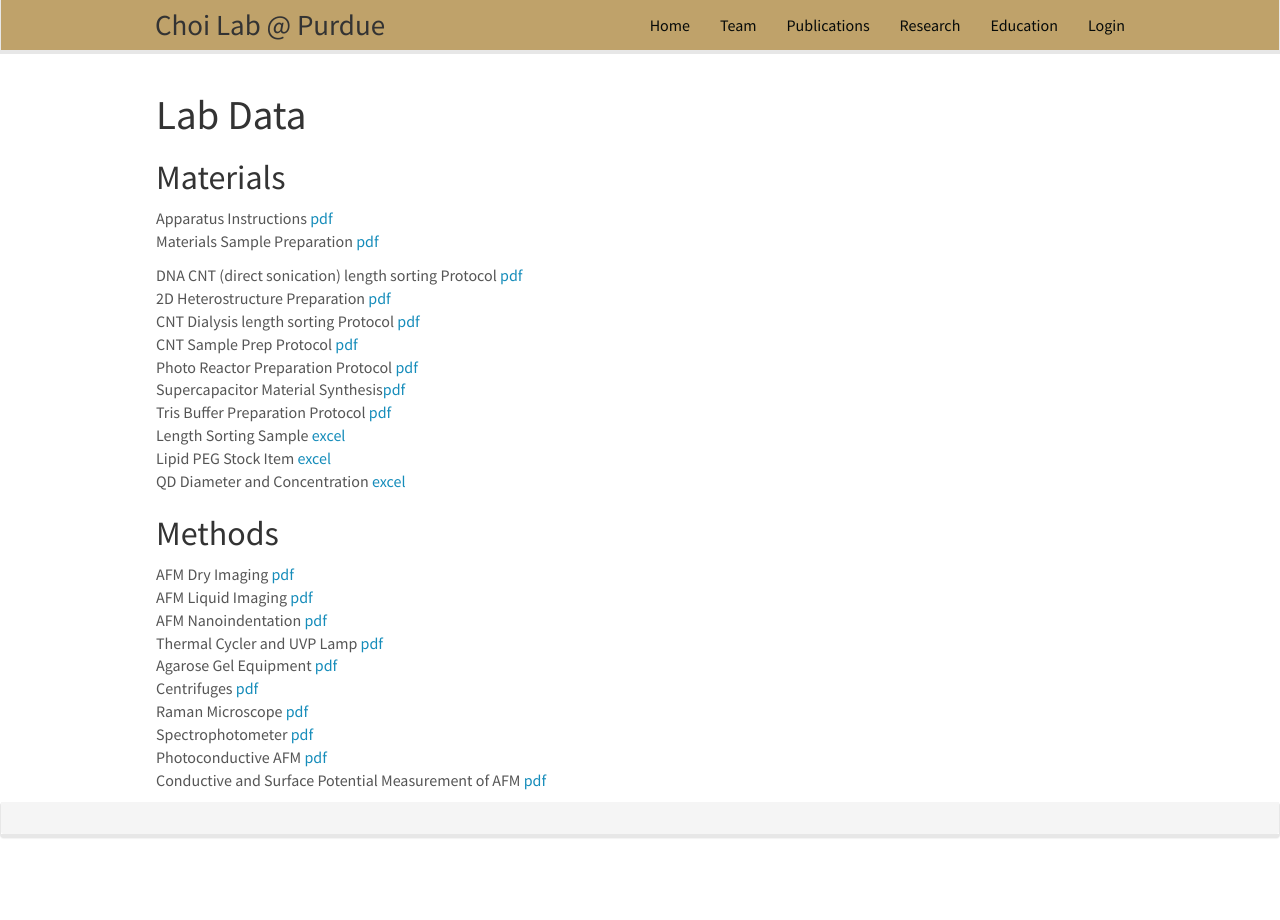
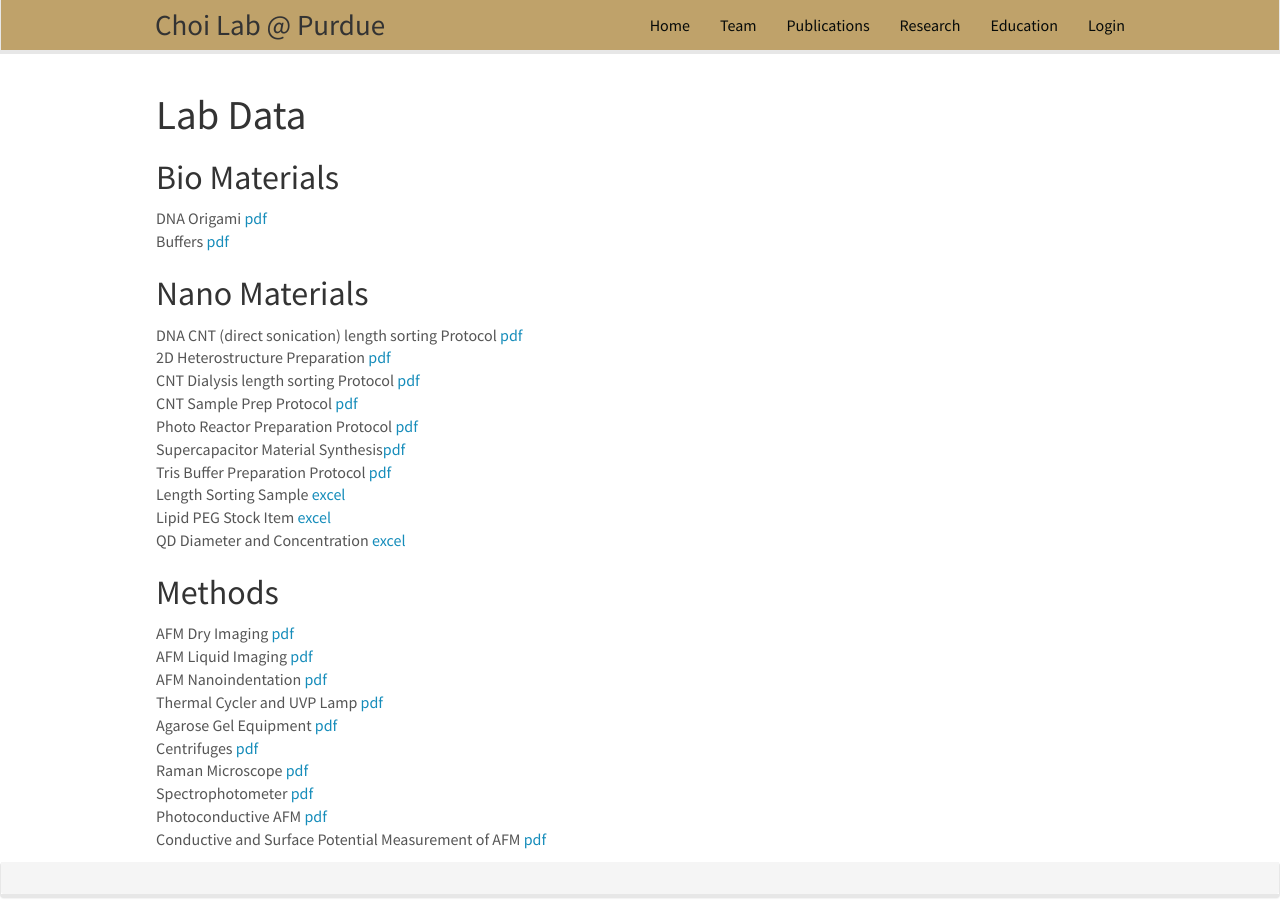
Before and after one commit to choidnalab/choidnalab.github.io, a Jekyll site: the page built from _pages/labdata.md, in a window 1280 px wide. Built offline with Jekyll 4.4.1, drawn with Linux system fonts in a browser that asks for light colours; nearby versions of some CDN libraries.

Commit message:
Update labdata.md

```diff
--- a/_pages/labdata.md
+++ b/_pages/labdata.md
@@ -8,10 +8,11 @@ permalink: /labdata.html
 
 # Lab Data
 
-## Materials
-Apparatus Instructions <a href="{{ site.url }}{{ site.baseurl }}/images/labdata/Apparatus_Instructions.pdf">pdf</a><br>
-Materials Sample Preparation <a href="{{ site.url }}{{ site.baseurl }}/images/labdata/Materials_Sample_Preparation.pdf">pdf</a><br>
+## Bio Materials
+DNA Origami <a href="{{ site.url }}{{ site.baseurl }}/images/labdata/1_1_dna_origami.pdf">pdf</a><br>
+Buffers <a href="{{ site.url }}{{ site.baseurl }}/images/labdata/1_2_buffers.pdf">pdf</a><br>
 
+## Nano Materials
 DNA CNT (direct sonication) length sorting Protocol <a href="{{ site.url }}{{ site.baseurl }}/images/labdata/DNA_CNT_direct_sonication_length_sorting_Protocol.pdf">pdf</a><br>
 2D Heterostructure Preparation <a href="{{ site.url }}{{ site.baseurl }}/images/labdata/2D_Heterostructure_Preparation.pdf">pdf</a><br>
 CNT Dialysis length sorting Protocol <a href="{{ site.url }}{{ site.baseurl }}/images/labdata/CNT_Dialysis_length_sorting_Protocol.pdf">pdf</a><br>
```
